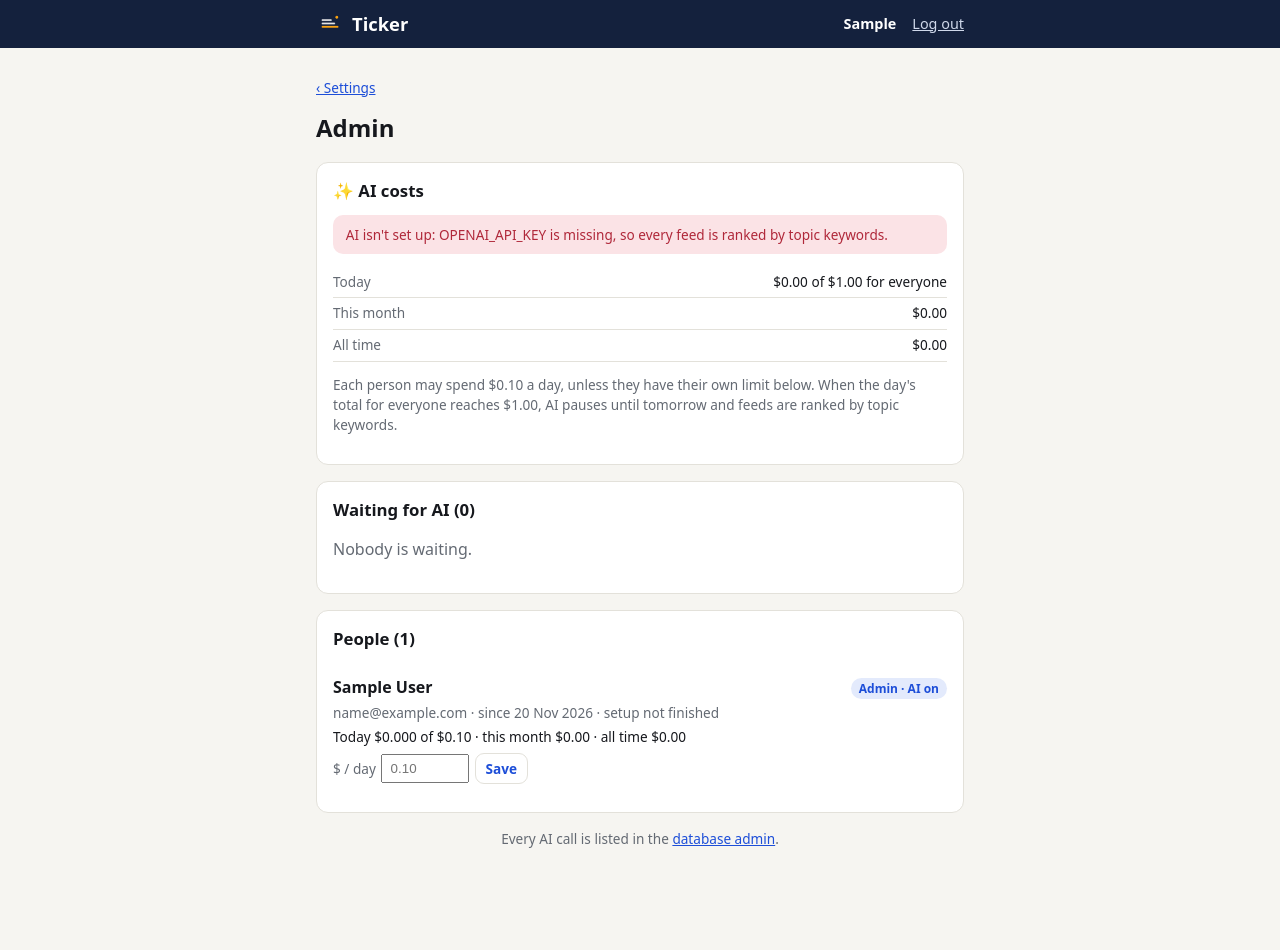
After one commit to conradoplano/ticker, a Django app: page /manage/ in a window 1280 px wide. The commit adds this page. Run offline with Django 5.2, Linux system fonts and the light colour scheme; the visitor is signed in with stand-in values (Sample User, id 1); data comes from the database, SQL or seed files in the repository; data that the repository does not hold is empty; parts of the project's set-up code (start-up, migrations or seed data) failed here and were passed over.

Commit message:
Admin page for AI costs, as in Chef
Staff see the AI cost today (against the global limit), this month and all
time, split by use and by model, a warning for models without a price,
people waiting for AI approval, and per person: cost today/month/all time,
their own daily limit, approve or switch off AI, suspend or reactivate.
People see their AI cost this month in Settings.

Co-Authored-By: Claude Opus 5.5 <noreply@anthropic.com>
Claude-Session: https://claude.ai/code/session_013MBKjeDiHY174sLpUEfCrJ

```diff
--- /dev/null
+++ b/feed/templates/feed/manage.html
@@ -0,0 +1,93 @@
+{% extends "base.html" %}
+{% block title %}Admin · {{ site_name }}{% endblock %}
+{% block content %}
+  <p class="small"><a href="{% url 'feed:settings' %}">‹ Settings</a></p>
+  <h2>Admin</h2>
+
+  <section class="card">
+    <h3>✨ AI costs</h3>
+    {% if not ai_configured %}<div class="flash error small">AI isn't set up: OPENAI_API_KEY is missing, so every feed is ranked by topic keywords.</div>{% endif %}
+    {% for row in unpriced %}
+      <div class="flash error small">{{ row.calls }} call{{ row.calls|pluralize }} with the model “{{ row.model|default:"unknown" }}” {{ row.calls|pluralize:"has,have" }} no price, so {{ row.calls|pluralize:"it counts,they count" }} as $0. Add the model to <code>PRICES</code> in <code>core/ai.py</code>.</div>
+    {% endfor %}
+    <table class="kv small">
+      <tr><td class="muted">Today</td><td>${{ today|floatformat:2 }} of ${{ global_limit|floatformat:2 }} for everyone</td></tr>
+      <tr><td class="muted">This month</td><td>${{ month|floatformat:2 }}</td></tr>
+      <tr><td class="muted">All time</td><td>${{ total|floatformat:2 }}</td></tr>
+    </table>
+    {% if by_kind %}
+      <h4>By use</h4>
+      <table class="kv small cols">
+        <tr class="muted"><td>Use</td><td>Calls</td><td>This month</td><td>All time</td></tr>
+        {% for row in by_kind %}<tr><td>{{ row.label }}</td><td>{{ row.calls }}</td><td>${{ row.month|default:0|floatformat:2 }}</td><td>${{ row.total|floatformat:2 }}</td></tr>{% endfor %}
+      </table>
+    {% endif %}
+    {% if by_model %}
+      <h4>By model</h4>
+      <table class="kv small cols">
+        <tr class="muted"><td>Model</td><td>Calls</td><td>This month</td><td>All time</td></tr>
+        {% for row in by_model %}<tr><td>{{ row.model|default:"–" }}</td><td>{{ row.calls }}</td><td>${{ row.month|default:0|floatformat:2 }}</td><td>${{ row.total|floatformat:2 }}</td></tr>{% endfor %}
+      </table>
+    {% endif %}
+    <p class="muted small">Each person may spend ${{ default_limit|floatformat:2 }} a day, unless they have their own limit below. When the day's total for everyone reaches ${{ global_limit|floatformat:2 }}, AI pauses until tomorrow and feeds are ranked by topic keywords.</p>
+  </section>
+
+  <section class="card" id="pending">
+    <h3>Waiting for AI ({{ pending|length }})</h3>
+    {% for p in pending %}
+      <div class="person-row">
+        <div class="spread"><strong>{{ p.name|default:p.email }}</strong><span class="muted small">since {{ p.date_joined|date:"j M Y" }}</span></div>
+        <div class="small muted">{{ p.email }}</div>
+        <form method="post" action="{% url 'feed:manage_person' p.pk %}" class="inline">
+          {% csrf_token %}<button type="submit" name="action" value="approve" class="small">Approve AI</button>
+        </form>
+      </div>
+    {% empty %}
+      <p class="muted">Nobody is waiting.</p>
+    {% endfor %}
+  </section>
+
+  <section class="card" id="people">
+    <h3>People ({{ people|length }})</h3>
+    {% for p in people %}
+      <div class="person-row{% if not p.is_active %} off{% endif %}" id="person-{{ p.pk }}">
+        <div class="spread">
+          <strong>{{ p.name|default:p.email }}</strong>
+          <span>
+            {% if not p.is_active %}<span class="badge danger">Suspended</span>
+            {% elif p.is_staff %}<span class="badge">Admin · AI on</span>
+            {% elif p.ai_approved %}<span class="badge">AI on</span>
+            {% else %}<span class="badge">Waiting for AI</span>{% endif %}
+          </span>
+        </div>
+        <div class="small muted">{{ p.email }} · since {{ p.date_joined|date:"j M Y" }}{% if p.last_visit_at %} · last visit {{ p.last_visit_at|timesince }} ago{% endif %}{% if not p.setup_completed %} · setup not finished{% endif %}</div>
+        <div class="small{% if p.over_limit %} warn{% endif %}">
+          Today ${{ p.cost_today|default:0|floatformat:3 }} of ${{ p.limit|floatformat:2 }} · this month ${{ p.cost_month|default:0|floatformat:2 }} · all time ${{ p.cost_total|default:0|floatformat:2 }}
+        </div>
+        <div class="person-actions">
+          <form method="post" action="{% url 'feed:manage_person' p.pk %}" class="limit-form">
+            {% csrf_token %}<input type="hidden" name="action" value="limit">
+            <label class="small muted" for="limit-{{ p.pk }}">$ / day</label>
+            <input id="limit-{{ p.pk }}" type="number" name="limit" step="0.01" min="0" inputmode="decimal"
+                   value="{% if p.ai_daily_limit is not None %}{{ p.ai_daily_limit }}{% endif %}" placeholder="{{ default_limit|floatformat:2 }}">
+            <button type="submit" class="ghost small">Save</button>
+          </form>
+          {% if p.pk != user.pk %}
+            <form method="post" action="{% url 'feed:manage_person' p.pk %}" class="inline">
+              {% csrf_token %}
+              {% if p.ai_approved %}<button type="submit" name="action" value="revoke" class="ghost small">Switch AI off</button>
+              {% elif not p.is_staff %}<button type="submit" name="action" value="approve" class="ghost small">Approve AI</button>{% endif %}
+            </form>
+            <form method="post" action="{% url 'feed:manage_person' p.pk %}" class="inline"
+                  {% if p.is_active %}data-confirm="Suspend {{ p.name|default:p.email }}? They can't log in until reactivated."{% endif %}>
+              {% csrf_token %}
+              {% if p.is_active %}<button type="submit" name="action" value="suspend" class="link small danger">Suspend</button>
+              {% else %}<button type="submit" name="action" value="reactivate" class="ghost small">Reactivate</button>{% endif %}
+            </form>
+          {% endif %}
+        </div>
+      </div>
+    {% endfor %}
+  </section>
+  <p class="muted small center">Every AI call is listed in the <a href="{% url 'admin:core_aiusage_changelist' %}">database admin</a>.</p>
+{% endblock %}
--- a/feed/urls.py
+++ b/feed/urls.py
@@ -1,6 +1,6 @@
 from django.urls import path
 
-from . import setup, views
+from . import manage, setup, views
 
 app_name = "feed"
 
@@ -17,6 +17,8 @@ urlpatterns = [
     path("settings/learn/", views.learn_now, name="learn"),
     path("settings/export/", views.export, name="export"),
     path("settings/delete/", views.delete_account, name="delete"),
+    path("manage/", manage.manage, name="manage"),
+    path("manage/person/<int:pk>/", manage.manage_person, name="manage_person"),
     path("setup/", setup.describe, name="setup"),
     path("setup/topics/", setup.topics, name="setup_topics"),
     path("setup/sources/", setup.sources, name="setup_sources"),
--- a/feed/views.py
+++ b/feed/views.py
@@ -219,6 +219,7 @@ def stats(user):
         "scored": scored.count(),
         "shown": scored.filter(hidden=False, score__gte=build.MIN_SCORE).count(),
         "ai_cost": ai.spent(ai.today_start(), user=user),
+        "ai_month": ai.spent(ai.today_start().replace(day=1), user=user),
         "ai_limit": ai.daily_limit(user),
         "ai_blocked": ai.blocked(user),
     }
--- a/static/css/app.css
+++ b/static/css/app.css
@@ -142,6 +142,23 @@ form.inline { display: inline; }
 .stat b { display: block; font-size: 1.35rem; font-variant-numeric: tabular-nums; }
 .stat span { font-size: .8rem; color: var(--muted); }
 
+/* Admin */
+table.kv { width: 100%; border-collapse: collapse; }
+table.kv td { padding: .35rem 0; border-bottom: 1px solid var(--border); vertical-align: top; }
+table.kv td:last-child { text-align: right; white-space: nowrap; padding-left: 1rem; }
+table.kv.cols td + td { text-align: right; padding-left: .75rem; white-space: nowrap; }
+h4 { margin: 1rem 0 .4rem; font-size: .9rem; }
+.badge { display: inline-block; padding: .1rem .5rem; border-radius: 999px; font-size: .75rem; font-weight: 600; background: var(--accent-soft); color: var(--accent); }
+.badge.danger { background: var(--neg-soft); color: var(--neg); }
+.warn { color: var(--amber); font-weight: 600; }
+.person-row { padding: .75rem 0; border-top: 1px solid var(--border); }
+.person-row:first-of-type { border-top: 0; }
+.person-row > * + * { margin-top: .25rem; }
+.person-row.off { opacity: .6; }
+.person-actions { display: flex; flex-wrap: wrap; gap: .5rem; align-items: center; margin-top: .4rem; }
+.limit-form { display: inline-flex; gap: .35rem; align-items: center; }
+.limit-form input { width: 5.5rem; padding: .3rem .45rem; }
+
 /* Setup wizard */
 .progress { display: flex; gap: .3rem; margin-bottom: 1rem; }
 .progress span { flex: 1; height: 4px; border-radius: 2px; background: var(--border); }
```
Also changed, not shown: feed/manage.py (added, +106 -0 lines), feed/templates/feed/settings.html (+8 -1 lines), feed/tests.py (+36 -0 lines).
